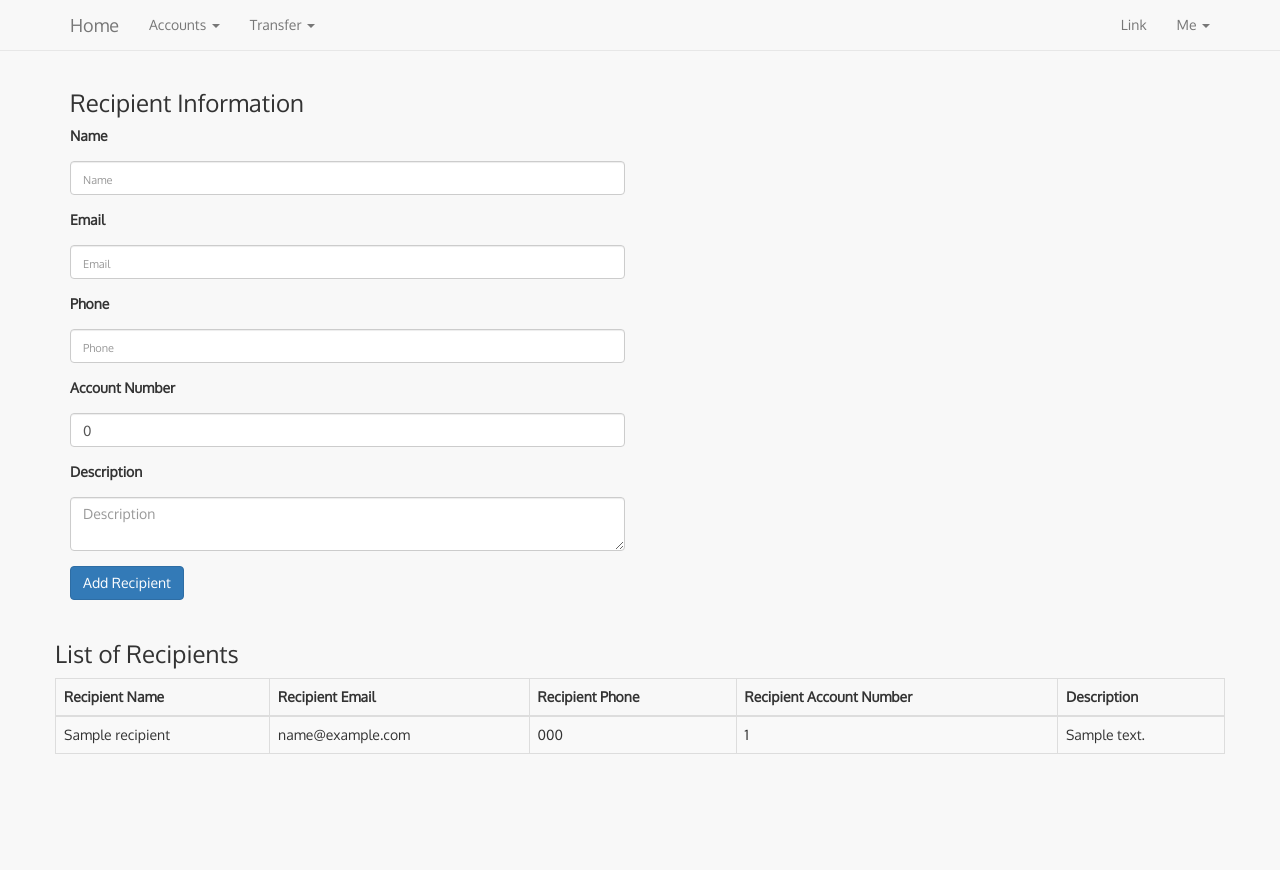
After one commit to raydeng83/OnlineBanking, a Spring Boot app: page /transfer/recipient in a window 1280 px wide. The commit adds this page. Run offline with Spring Boot 4, Linux system fonts and the light colour scheme; a user stored in the database is signed in; tables that the repository leaves empty hold one stand-in row (values such as "Sample post"); some of the project's set-up classes (security, data sources, template engines, error pages and the like) are left out, and stand-ins take their place; some libraries are stand-ins or nearby versions.

Commit message:
add recipient

```diff
--- a/UserFront/src/main/java/com/userfront/controller/TransferController.java
+++ b/UserFront/src/main/java/com/userfront/controller/TransferController.java
@@ -1,6 +1,7 @@
 package com.userfront.controller;
 
 import com.userfront.domain.PrimaryAccount;
+import com.userfront.domain.Recipient;
 import com.userfront.domain.SavingsAccount;
 import com.userfront.domain.User;
 import com.userfront.service.TransactionService;
@@ -13,6 +14,7 @@ import org.springframework.web.bind.annotation.RequestMapping;
 import org.springframework.web.bind.annotation.RequestMethod;
 
 import java.security.Principal;
+import java.util.List;
 
 /**
  * Created by z00382545 on 10/21/16.
@@ -51,4 +53,24 @@ public class TransferController {
 
         return "redirect:/userFront";
     }
+
+    @RequestMapping(value = "/recipient", method = RequestMethod.GET)
+    public String recipient(Model model) {
+        List<Recipient> recipientList = transactionService.findRecipientList();
+
+        Recipient newRecipient = new Recipient();
+
+        model.addAttribute("recipientList", recipientList);
+        model.addAttribute("newRecipient", newRecipient);
+
+        return "recipient";
+    }
+
+    @RequestMapping(value = "/recipient/add", method = RequestMethod.POST)
+    public String recipientPost(@ModelAttribute("newRecipient") Recipient recipient) {
+
+        transactionService.createRecipient(recipient);
+
+        return "redirect:/transfer/recipient";
+    }
 }
--- a/UserFront/src/main/resources/templates/common/header.html
+++ b/UserFront/src/main/resources/templates/common/header.html
@@ -58,7 +58,7 @@
                         <li><a th:href="@{/transfer/betweenAccounts}">Between Accounts</a></li>
                         <li><a href="#">To Someone Else</a></li>
                         <li role="separator" class="divider"></li>
-                        <li><a href="#">Add/Edit Recipient</a></li>
+                        <li><a th:href="@{/transfer/recipient}">Add/Edit Recipient</a></li>
                     </ul>
                 </li>
             </ul>
--- /dev/null
+++ b/UserFront/src/main/resources/templates/recipient.html
@@ -0,0 +1,75 @@
+<!DOCTYPE html>
+<html lang="en" xmlns:th="http://www.w3.org/1999/xhtml">
+<head th:replace="common/header :: common-header"/>
+<body roleId="page-top" data-spy="scroll" data-target=".navbar-fixed-top">
+<head th:replace="common/header :: navbar"/>
+<div class="container main">
+    <div class="row">
+        <div class="col-md-6">
+            <h3>Recipient Information</h3>
+            <form th:action="@{/transfer/recipient/add}" method="post">
+                <div class="form-group">
+                    <label for="recipientName">Name</label>
+                    <input type="text" class="form-control" th:value="${newRecipient.name}" name="name" id="recipientName" placeholder="Name"/>
+                </div>
+                <div class="form-group">
+                    <label for="recipientEmail">Email</label>
+                    <input type="email" class="form-control" th:value="${newRecipient.email}" name="email" id="recipientEmail" placeholder="Email"/>
+                </div>
+                <div class="form-group">
+                    <label for="recipientPhone">Phone</label>
+                    <input type="text" class="form-control" th:value="${newRecipient.phone}" name="phone" id="recipientPhone" placeholder="Phone"/>
+                </div>
+                <div class="form-group">
+                    <label for="recipientAccountNumber">Account Number</label>
+                    <input type="text" class="form-control" th:value="${newRecipient.accountNumber}" name="accountNumber" id="recipientAccountNumber" placeholder="Account Number"/>
+                </div>
+                <div class="form-group">
+                    <label for="recipientDescription">Description</label>
+                    <textarea class="form-control" th:value="${newRecipient.description}" name="description" id="recipientDescription" placeholder="Description"></textarea>
+                </div>
+
+                <input type="hidden"
+                       name="${_csrf.parameterName}"
+                       value="${_csrf.token}"/>
+
+                <button class="btn btn-primary" type="submit">Add Recipient</button>
+            </form>
+
+            <div class="col-md-6">
+            </div>
+        </div>
+    </div>
+    <br />
+    <div class="row">
+        <h3>List of Recipients</h3>
+        <div class="table-responsive">
+            <table class="table table-bordered table-hover table-striped">
+                <thead>
+                <tr>
+                    <th>Recipient Name</th>
+                    <th>Recipient Email</th>
+                    <th>Recipient Phone</th>
+                    <th>Recipient Account Number</th>
+                    <th>Description</th>
+                </tr>
+                </thead>
+                <tbody>
+                <tr data-th-each="recipient : ${recipientList}">
+                    <td data-th-text="${recipient.name}">...</td>
+                    <td data-th-text="${recipient.email}">...</td>
+                    <td data-th-text="${recipient.phone}">...</td>
+                    <td data-th-text="${recipient.accountNumber}">...</td>
+                    <td data-th-text="${recipient.description}">...</td>
+                </tr>
+                </tbody>
+            </table>
+        </div>
+    </div>
+</div>
+
+
+<div th:replace="common/header :: body-bottom-scripts"/>
+
+</body>
+</html>
```
Also changed, not shown: UserFront/src/main/java/com/userfront/dao/RecipientDao.java (added, +13 -0 lines), UserFront/src/main/java/com/userfront/domain/Recipient.java (+34 -25 lines), UserFront/src/main/java/com/userfront/service/TransactionService.java (+5 -4 lines), UserFront/src/main/java/com/userfront/service/impl/TransactionServiceImpl.java (+13 -8 lines).
